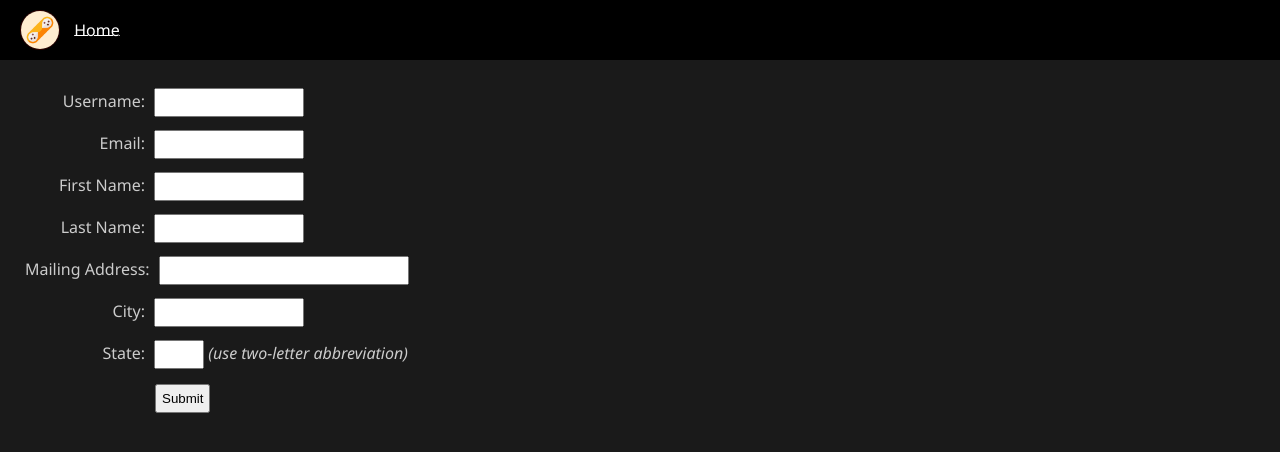
After one commit to mattRicotta/flask-app-1, a Flask app: page /newuser in a window 1280 px wide. The commit adds this page. Shown: the top 452 px of the page. Run offline with Flask 2, Linux system fonts and the light colour scheme.

Commit message:
add new_user.html add formstyle.css add '/newuser' route to routes.py

```diff
--- a/routes.py
+++ b/routes.py
@@ -13,6 +13,10 @@ from models import *
 def index():
   users = User.query.all()
   return render_template("index.html", users=users)
+
+@app.route('/newuser')
+def newuser():
+  return render_template("new_user.html")
 
 @app.route('/profile/<int:user_id>')
 def profile(user_id):
--- /dev/null
+++ b/static/formstyle.css
@@ -0,0 +1,38 @@
+/* CSS sheet for form styling */
+
+.main {
+  margin: 20px 20px;
+}
+
+input, label {
+  margin: 5px auto;
+  padding: 5px;
+}
+
+input {
+  width: 150px;
+}
+
+label {
+  min-width: 130px;
+  text-align: right;
+  display: inline-block;
+}
+
+fieldset {
+  border: none;
+}
+
+#street {
+  width: 250px;
+}
+
+#state {
+  width: 50px;
+}
+
+input[type=submit] {
+  width: auto;
+  margin-top: 10px;
+  margin-left: 135px;
+}
--- a/templates/base.html
+++ b/templates/base.html
@@ -3,11 +3,7 @@
   <head>
     <link rel="stylesheet" href="../static/basestyle.css" type="text/css">
     {% block stylesheets %}{% endblock %}
-<<<<<<< HEAD
-=======
-    {% block styletag %}{% endblock %}
->>>>>>> 1bc3c865228ea2360aa093b4a190c7a3989ce921
-    <title>{% block title %}{% endblock %}</title>
+    <title>Resume Builder | {% block title %}{% endblock %}</title>
   </head>
   <body>
     <div class="navbar">
--- a/templates/index.html
+++ b/templates/index.html
@@ -1,7 +1,7 @@
 {% extends "base.html" %}
 {# HEAD #}
 {% block stylesheets %}<link rel="stylesheet" href="../static/indexstyle.css" type="text/css">{% endblock %}
-{% block title %}mattRicotta | Resume Builder App{% endblock %}
+{% block title %}Users{% endblock %}
 {# /HEAD #}
 
 {# BODY #}
@@ -9,6 +9,7 @@
 <header><h1>Resume Builder App</h1></header>
 <hr>
 <h2>Users:</h2>
+<a href="/newuser">Add a new User</a><br>
 <table class="querytable">
   <tr>
     <th>Username</th>
--- /dev/null
+++ b/templates/new_user.html
@@ -0,0 +1,27 @@
+{% extends "base.html" %}
+{% block title %}New User{% endblock %}
+{% block stylesheets %}<link rel="stylesheet" href="../static/formstyle.css" type="text/css">{% endblock %}
+{% block content %}
+    <form>
+    <fieldset>
+      <label for="username">Username:</label>
+      <input type="text" id="username" name="username"><br>
+      <label for="email">Email:</label>
+      <input type="text" id="email" name="email"><br>
+      <label for="name_first">First Name:</label>
+      <input type="text" id="name_first" name="name_first"><br>
+      <label for="name_last">Last Name:</label>
+      <input type="text" id="name_last" name="name_last"><br>
+      <label for="street">Mailing Address:</label>
+      <input type="text" id="street" name="street"><br>
+      <label for="city">City:</label>
+      <input type="text" id="city" name="city"><br>
+      <label for="state">State:</label>
+      <input type="text" id="state" name="state" pattern="[A-Za-z]{2}"
+        title="use two-letter abbreviation for state">
+         <i>(use two-letter abbreviation)</i> <br>
+      <!-- submit -->
+      <input type="submit" id="submit" name="submit">
+    </fieldset>
+    </form>
+{% endblock %}
```
